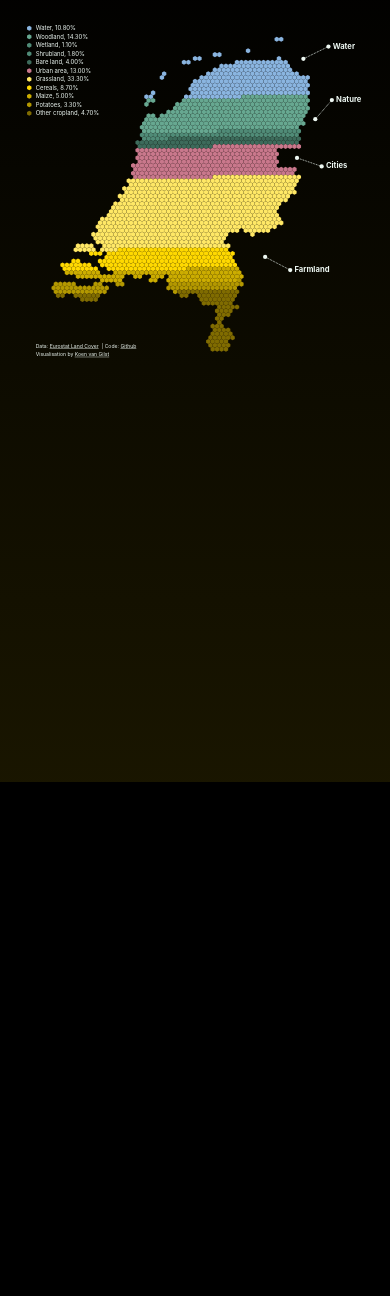
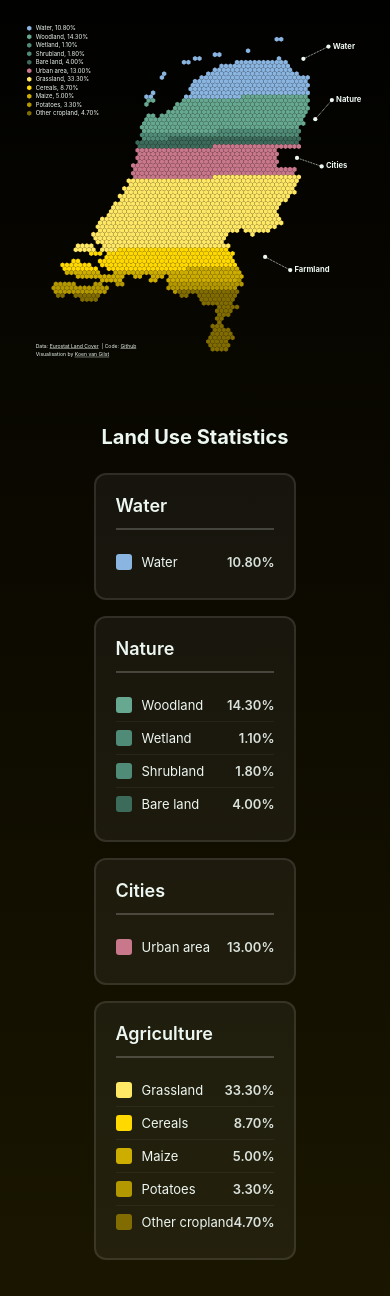
Before and after one commit to vnglst/onsland, a web app: file public/country.html in a window 390 px wide. Shown: the part 62-1358 px from the top of the page. Before the commit the page ends 844 px from the top, so only its background shows below. Run offline with its HTML, style and script files only (its server is not run), Linux system fonts and the light colour scheme.

Commit message:
Add detailed land use statistics section below visualization
- Add stats section below SVG showing organized land use categories
- Group categories into Water, Nature, Cities, and Agriculture
- Display detailed subcategories with colors and percentages
- Style with responsive design for mobile and desktop
- Use data from countries.js configuration

```diff
--- a/public/country.html
+++ b/public/country.html
@@ -29,6 +29,10 @@
       </div>
     </header>
     <svg id="countrySvg" viewBox="0 0 800 800" preserveAspectRatio="xMidYMid"></svg>
+    <section id="statsSection">
+      <h2>Land Use Statistics</h2>
+      <div id="statsContainer"></div>
+    </section>
     <script src="countries.js"></script>
     <script src="render.js"></script>
     <script>
@@ -67,12 +71,86 @@
         toggleLayout();
       });
 
+      function renderStats(countryKey) {
+        const config = countryConfigs[countryKey];
+        const categories = config.categories;
+
+        // Organize categories into groups
+        const groups = {
+          Water: [],
+          Nature: [],
+          Cities: [],
+          Agriculture: []
+        };
+
+        categories.forEach(category => {
+          const name = category.name;
+
+          if (name === "Water") {
+            groups.Water.push(category);
+          } else if (["Woodland", "Wetland", "Shrubland", "Bare land"].includes(name)) {
+            groups.Nature.push(category);
+          } else if (name === "Urban area") {
+            groups.Cities.push(category);
+          } else {
+            groups.Agriculture.push(category);
+          }
+        });
+
+        const statsContainer = document.getElementById("statsContainer");
+        statsContainer.innerHTML = "";
+
+        // Render each group
+        Object.entries(groups).forEach(([groupName, groupCategories]) => {
+          if (groupCategories.length === 0) return;
+
+          const groupDiv = document.createElement("div");
+          groupDiv.className = "stats-category";
+
+          const title = document.createElement("div");
+          title.className = "stats-category-title";
+          title.textContent = groupName;
+          groupDiv.appendChild(title);
+
+          groupCategories.forEach(category => {
+            const itemDiv = document.createElement("div");
+            itemDiv.className = "stats-item";
+
+            const nameDiv = document.createElement("div");
+            nameDiv.className = "stats-item-name";
+
+            const colorBox = document.createElement("div");
+            colorBox.className = "stats-item-color";
+            colorBox.style.backgroundColor = category.color;
+
+            const nameText = document.createElement("span");
+            nameText.textContent = category.name;
+
+            nameDiv.appendChild(colorBox);
+            nameDiv.appendChild(nameText);
+
+            const percentageDiv = document.createElement("div");
+            percentageDiv.className = "stats-item-percentage";
+            percentageDiv.textContent = `${(category.percentage * 100).toFixed(2)}%`;
+
+            itemDiv.appendChild(nameDiv);
+            itemDiv.appendChild(percentageDiv);
+            groupDiv.appendChild(itemDiv);
+          });
+
+          statsContainer.appendChild(groupDiv);
+        });
+      }
+
       function renderCountry(countryKey) {
         if (!worldData) return;
 
         const config = countryConfigs[countryKey];
         const categories = config.categories;
         const labels = config.labels;
+
+        // Render the stats section
+        renderStats(countryKey);
 
         const svg = d3.select("#countrySvg");
         svg.selectAll("*").remove();
--- a/public/style.css
+++ b/public/style.css
@@ -143,6 +143,82 @@ svg {
 a {
   text-decoration: underline;
   color: var(--text-light);
+}
+
+/* Stats section styles */
+#statsSection {
+  max-width: 900px;
+  margin: 40px auto;
+  padding: 20px 40px;
+}
+
+#statsSection h2 {
+  font-size: 28px;
+  margin-bottom: 24px;
+  color: var(--text-light);
+  text-align: center;
+}
+
+#statsContainer {
+  display: grid;
+  grid-template-columns: repeat(auto-fit, minmax(250px, 1fr));
+  gap: 24px;
+}
+
+.stats-category {
+  background: rgba(255, 255, 255, 0.05);
+  border: 2px solid rgba(255, 255, 255, 0.1);
+  border-radius: 12px;
+  padding: 20px;
+  transition: all 0.3s ease;
+}
+
+.stats-category:hover {
+  background: rgba(255, 255, 255, 0.08);
+  border-color: rgba(255, 255, 255, 0.2);
+}
+
+.stats-category-title {
+  font-size: 20px;
+  font-weight: 600;
+  margin-bottom: 16px;
+  padding-bottom: 12px;
+  border-bottom: 2px solid rgba(255, 255, 255, 0.2);
+  color: var(--text-light);
+}
+
+.stats-item {
+  display: flex;
+  justify-content: space-between;
+  align-items: center;
+  padding: 8px 0;
+  border-bottom: 1px solid rgba(255, 255, 255, 0.05);
+}
+
+.stats-item:last-child {
+  border-bottom: none;
+}
+
+.stats-item-name {
+  display: flex;
+  align-items: center;
+  gap: 10px;
+  font-size: 14px;
+  color: var(--text-light);
+}
+
+.stats-item-color {
+  width: 16px;
+  height: 16px;
+  border-radius: 3px;
+  flex-shrink: 0;
+}
+
+.stats-item-percentage {
+  font-size: 14px;
+  font-weight: 600;
+  color: var(--text-light);
+  opacity: 0.9;
 }
 
 .hexagon {
@@ -321,6 +397,20 @@ a {
     min-width: 44px;
     padding: 7px 10px;
   }
+
+  #statsSection {
+    padding: 20px 20px;
+    margin: 30px auto;
+  }
+
+  #statsSection h2 {
+    font-size: 22px;
+  }
+
+  #statsContainer {
+    grid-template-columns: 1fr;
+    gap: 16px;
+  }
 }
 
 @media (max-width: 480px) {
@@ -385,4 +475,22 @@ a {
   .toggle-text-short {
     font-size: 15px;
   }
+
+  #statsSection {
+    padding: 16px 16px;
+    margin: 20px auto;
+  }
+
+  #statsSection h2 {
+    font-size: 20px;
+  }
+
+  .stats-category-title {
+    font-size: 18px;
+  }
+
+  .stats-item-name,
+  .stats-item-percentage {
+    font-size: 13px;
+  }
 }
```
